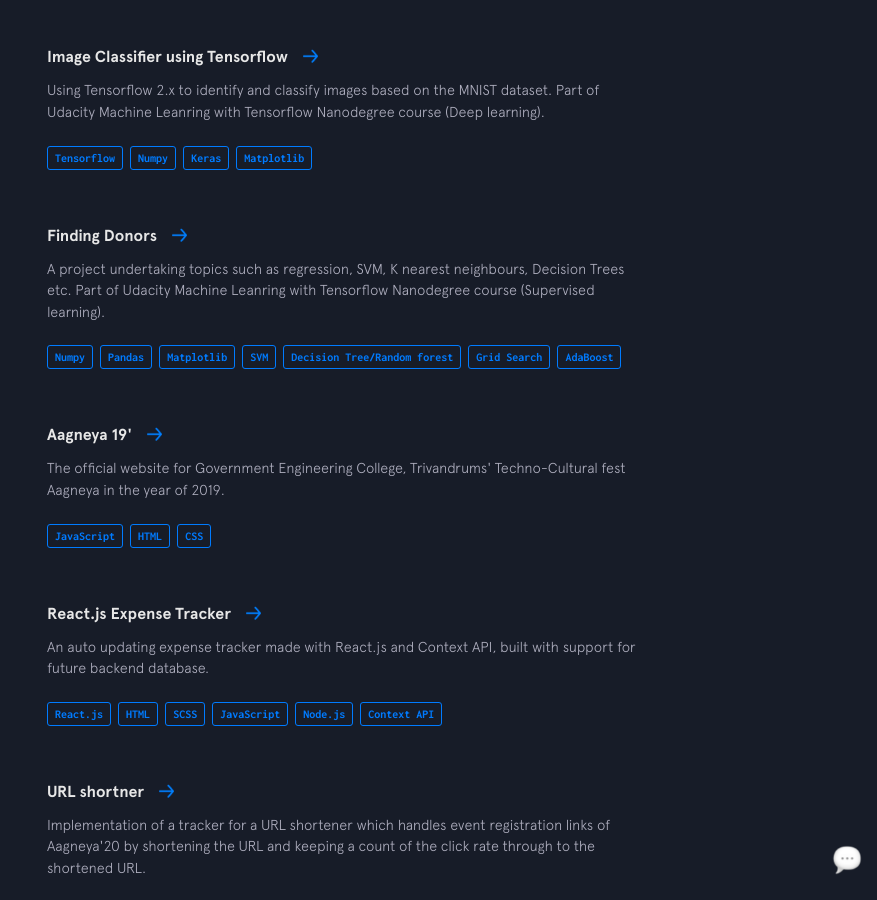
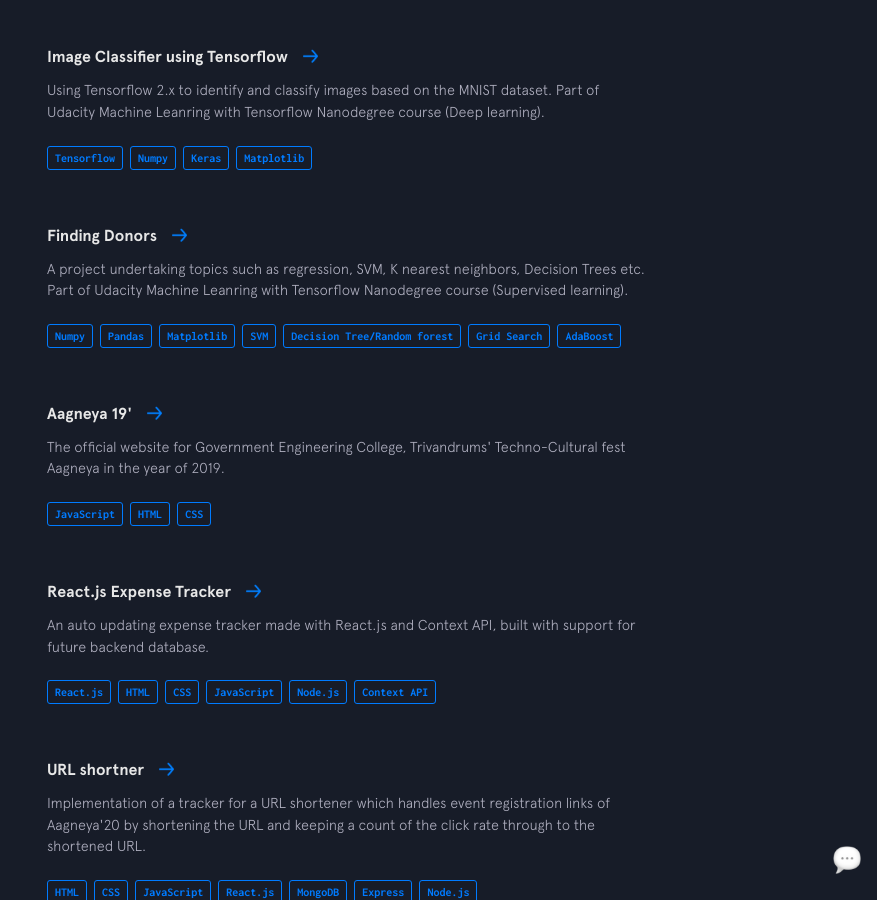
Before and after one commit to Madhav-Somanath/Portfolio, a Jekyll site: the page built from index.html, in a window 1280 px wide and 900 px high, scrolled down 5044 px. Shown: the whole window, without its empty margins (403-1280 px from the left). Built offline with Jekyll 4.4.1, drawn with Linux system fonts in a browser that asks for light colours; nearby versions of some CDN libraries.

Commit message:
Projects updated ~

```diff
--- a/_data/other-projects.yml
+++ b/_data/other-projects.yml
@@ -43,7 +43,7 @@
 - name: Finding Donors
   url: https://github.com/Madhav-Somanath/CharityML-UdacitySLProject
   code: https://github.com/Madhav-Somanath/CharityML-UdacitySLProject
-  description: A project undertaking topics such as regression, SVM, K nearest neighbours, Decision Trees etc. Part of Udacity Machine Leanring with Tensorflow Nanodegree course (Supervised learning).
+  description: A project undertaking topics such as regression, SVM, K nearest neighbors, Decision Trees etc. Part of Udacity Machine Leanring with Tensorflow Nanodegree course (Supervised learning).
   used:
     - thing: Numpy
     - thing: Pandas
@@ -69,7 +69,7 @@
   used:
     - thing: React.js
     - thing: HTML
-    - thing: SCSS
+    - thing: CSS
     - thing: JavaScript
     - thing: Node.js
     - thing: Context API
@@ -92,7 +92,6 @@
   code: hhttps://github.com/Madhav-Somanath/JavaScriptPiano
   description: A basic one octave piano made with JavaScript, HTML and CSS using Visual Studio Code editor.
   used:
-    - thing: VS Code
     - thing: HTML
     - thing: CSS
     - thing: JavaScript
@@ -105,5 +104,4 @@
     - thing: JavaScript
     - thing: HTML
     - thing: CSS
-    - thing: VS Code
     - thing: Node.js
```
